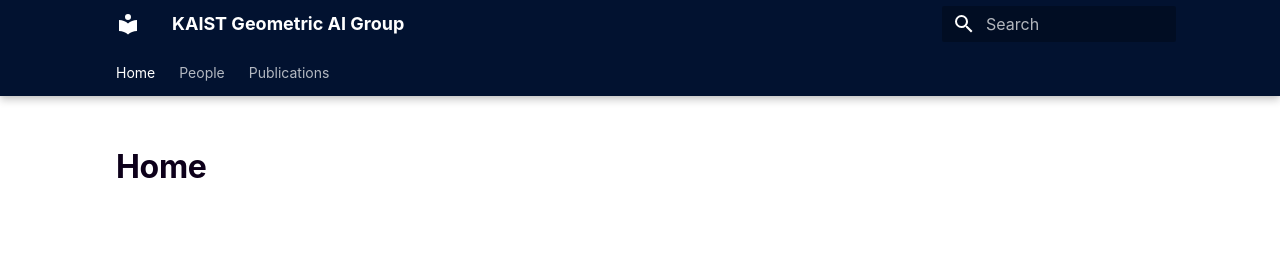
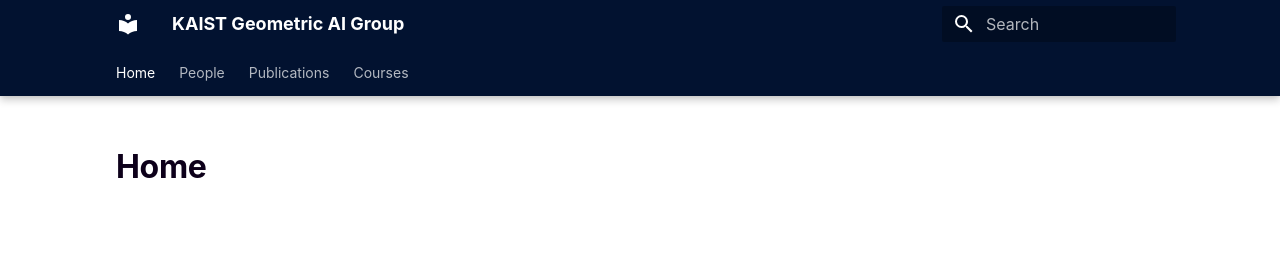
Before and after one commit to KAIST-Visual-AI-Group/kaist-visual-ai-group.github.io, an MkDocs documentation site: the page built from docs/index.md, in a window 1280 px wide. Shown: the top 257 px of the page. Built offline with MkDocs 1.6.1 and Material for MkDocs 9.7.7, drawn with Linux system fonts in a browser that asks for light colours.

Commit message:
Updated.

```diff
--- a/mkdocs.yml
+++ b/mkdocs.yml
@@ -26,6 +26,7 @@ nav:
   - Home: index.md
   - People: people.md
   - Publications: publications.md
+  - Courses: courses.md
 
 plugins:
     - search
@@ -33,5 +34,6 @@ plugins:
         include_yaml:
           - people: data/people.yml
           - publications: data/publications.yml
+          - courses: data/courses.yml
 
 copyright: Copyright &copy; 2024 KAIST Geometric AI Group
```
Also changed, not shown: 1 other file.
